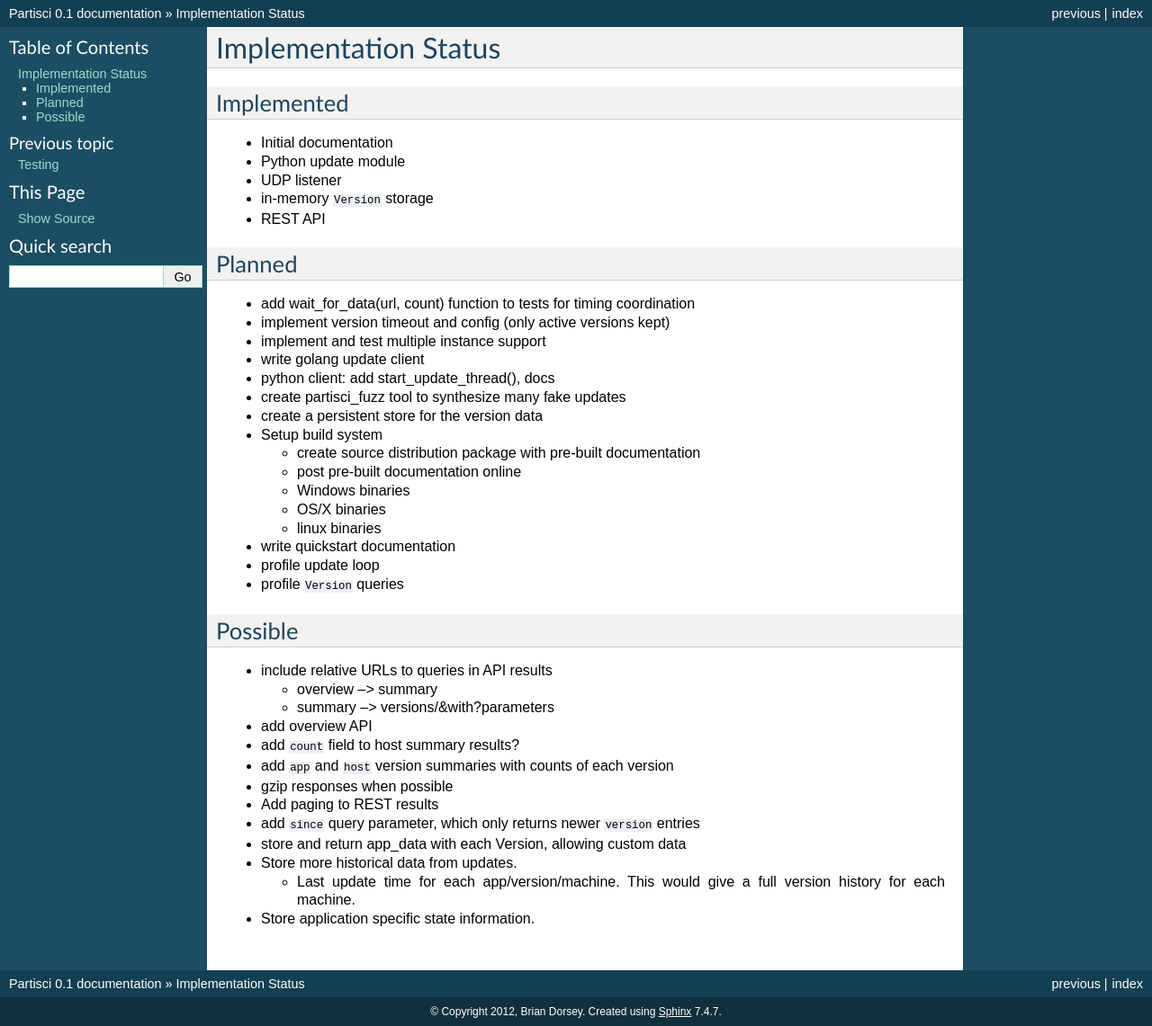
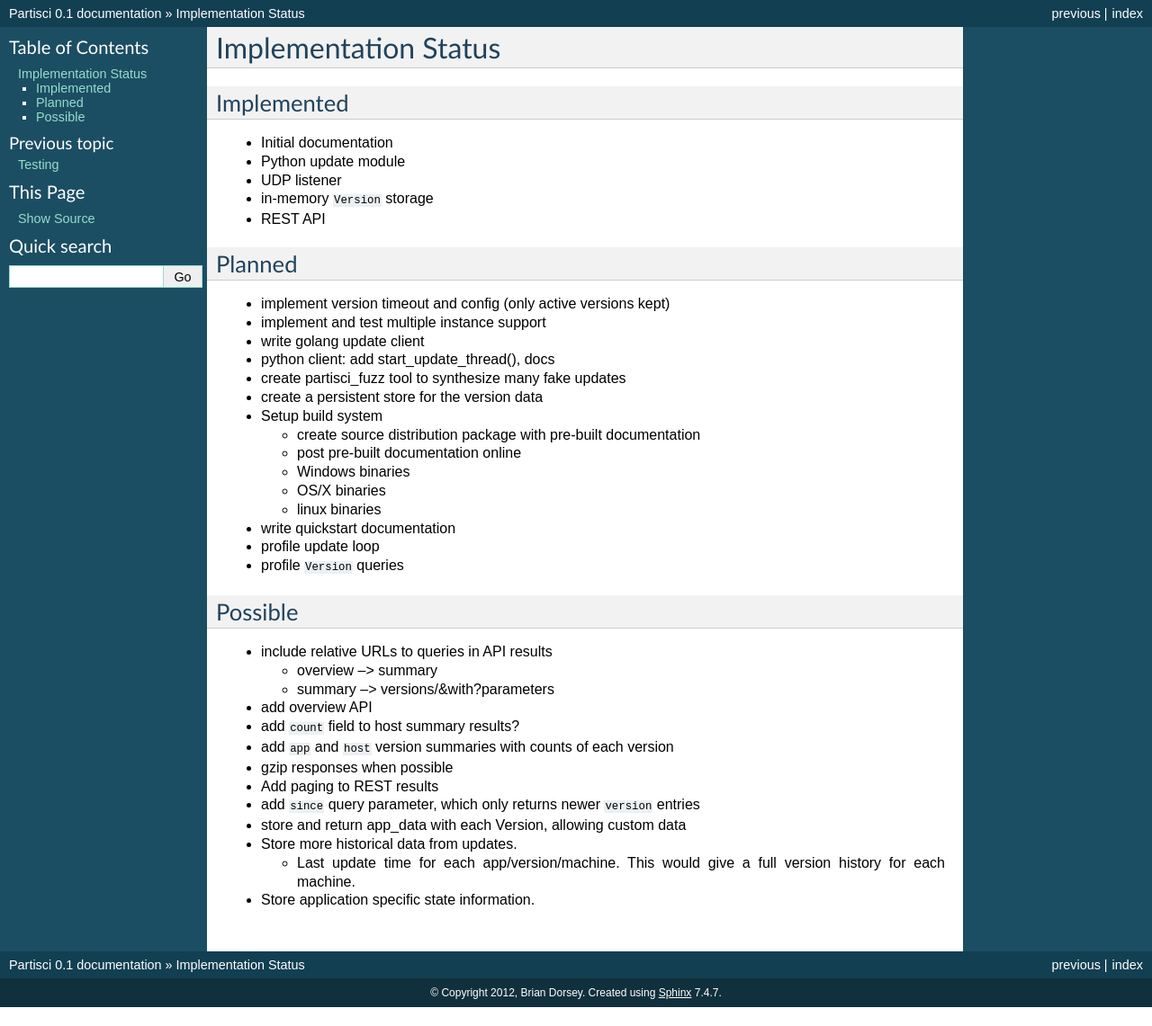
Before and after one commit to briandorsey/partisci, a Sphinx documentation site: the page built from doc/status.rst, in a window 1280 px wide. Shown: the whole page at 90% size. Built offline with Sphinx 7.4.7, drawn with Linux system fonts in a browser that asks for light colours; after the commit the page ends 1120 px from its top, so only the background shows below that.

```diff
--- a/doc/status.rst
+++ b/doc/status.rst
@@ -13,7 +13,6 @@
 Planned
 -------
 
-* add wait_for_data(url, count) function to tests for timing coordination
 * implement version timeout and config (only active versions kept)
 * implement and test multiple instance support
 * write golang update client
```
